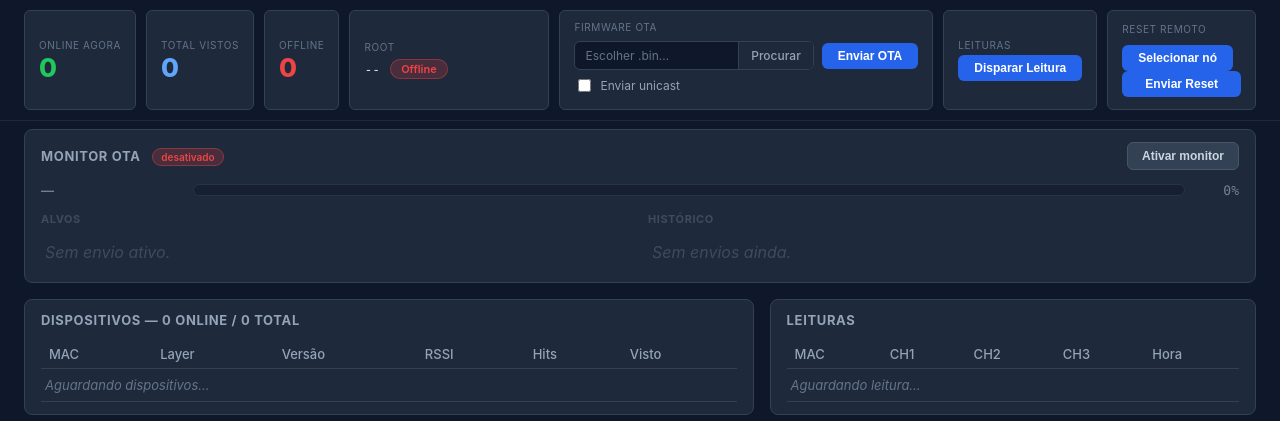
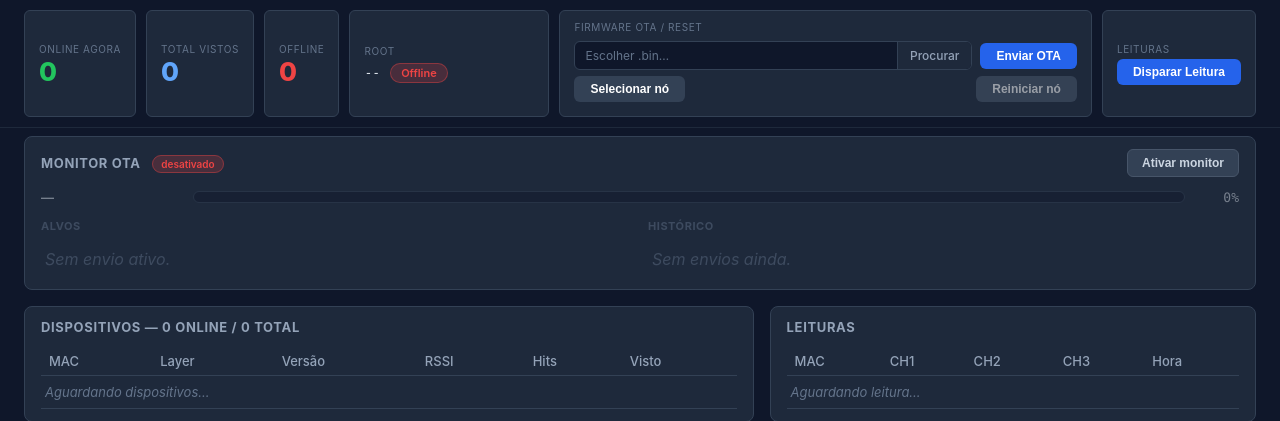
Before and after one commit to LucasFeh/MSC-WiFi-Mesh-Gateway, a Flask app: page / in a window 1280 px wide. Shown: the part 49-470 px from the top of the page. Run offline with Flask 3, Linux system fonts and the light colour scheme; data that the repository does not hold is empty; some libraries are stand-ins or nearby versions.

Commit message:
melhora na interface do flask

```diff
--- a/server/static/script/script.js
+++ b/server/static/script/script.js
@@ -138,22 +138,18 @@ document.getElementById("fwFile").addEventListener("change", function () {
     }
 });
 
-/* ---- Unicast: escolher um MAC alvo num modal ---- */
-let unicastTarget = null;
-let resetTarget   = null;
+/* ---- Seleção de nó alvo: compartilhada por OTA (unicast) e Reset ---- */
+let selectedTarget = null;
 let _macModalOnSelect = null;
 let _macModalOnCancel = null;
 
-function updateTargetLabel() {
-    const span = document.getElementById("otaTarget");
-    span.textContent = unicastTarget ? `→ ${unicastTarget}` : "";
-}
-
-function updateResetTargetLabel() {
-    const span = document.getElementById("resetTarget");
-    span.textContent = resetTarget ? `→ ${resetTarget}` : "";
-    const btn = document.getElementById("resetBtn");
-    if (btn) btn.disabled = !resetTarget;
+function updateTargetUI() {
+    document.getElementById("otaTarget").textContent =
+        selectedTarget ? `→ ${selectedTarget}` : "";
+    const clearBtn = document.getElementById("targetClearBtn");
+    if (clearBtn) clearBtn.hidden = !selectedTarget;
+    const resetBtn = document.getElementById("resetBtn");
+    if (resetBtn) resetBtn.disabled = !selectedTarget;   // Reset exige um nó escolhido
 }
 
 function closeMacModal() {
@@ -199,27 +195,20 @@ async function openMacModal(onSelect, onCancel) {
     }
 }
 
-document.getElementById("otaUnicast").addEventListener("change", function () {
-    if (this.checked) {
-        openMacModal(
-            function(mac) { unicastTarget = mac; updateTargetLabel(); },
-            function()    { document.getElementById("otaUnicast").checked = false; }
-        );
-    } else {
-        unicastTarget = null;
-        updateTargetLabel();
-    }
-});
 document.getElementById("macModalClose").addEventListener("click", closeMacModal);
 document.getElementById("macModal").addEventListener("click", function (e) {
     if (e.target === this) closeMacModal();   // clique fora do card fecha
 });
 
-function openResetMacModal() {
-    openMacModal(
-        function(mac) { resetTarget = mac; updateResetTargetLabel(); },
-        null
-    );
+/* Um único alvo para os dois botões: o nó escolhido aqui é usado tanto pelo
+   "Enviar OTA" (unicast) quanto pelo "Reiniciar nó". */
+function openTargetMacModal() {
+    openMacModal(function (mac) { selectedTarget = mac; updateTargetUI(); }, null);
+}
+
+function clearTarget() {
+    selectedTarget = null;
+    updateTargetUI();
 }
 
 async function sendOta() {
@@ -235,7 +224,7 @@ async function sendOta() {
     const formData = new FormData();
     formData.append("file", fileInput.files[0]);
     // Com MAC selecionado -> unicast; sem nenhum MAC -> envia broadcast como antes.
-    if (unicastTarget) formData.append("target", unicastTarget);
+    if (selectedTarget) formData.append("target", selectedTarget);
     try {
         const r = await fetch("/api/ota/upload", { method: "POST", body: formData });
         const d = await r.json();
@@ -336,26 +325,27 @@ socket.on('ota_monitor_state', function (d) { setOtaMonitorEnabled(!!d.monitor_e
 })();
 
 async function sendReset() {
-    if (!resetTarget) {
-        document.getElementById("resetStatus").textContent = "Selecione um n\u00f3 primeiro.";
-        document.getElementById("resetStatus").style.color = "#f59e0b";
+    const status = document.getElementById("otaStatus");   // mesma linha de status do card
+    if (!selectedTarget) {
+        status.textContent = "Selecione um n\u00f3 primeiro.";
+        status.style.color = "#f59e0b";
         return;
     }
-    const status = document.getElementById("resetStatus");
-    const btn    = document.getElementById("resetBtn");
+    if (!confirm(`Reiniciar o n\u00f3 ${selectedTarget}?`)) return;
+    const btn = document.getElementById("resetBtn");
     btn.disabled = true;
-    status.textContent = `Enviando reset para ${resetTarget}\u2026`;
+    status.textContent = `Enviando reset para ${selectedTarget}\u2026`;
     status.style.color = "#94a3b8";
     try {
         const r = await fetch("/api/reset", {
             method: "POST",
             headers: { "Content-Type": "application/json" },
-            body: JSON.stringify({ target: resetTarget })
+            body: JSON.stringify({ target: selectedTarget })
         });
         const d = await r.json();
         if (d.ok) {
             const aviso = d.pushed ? "ROOT notificado" : "ROOT offline \u2014 envio ignorado";
-            status.textContent = `Reset enviado para ${resetTarget}. ${aviso}.`;
+            status.textContent = `Reset enviado para ${selectedTarget}. ${aviso}.`;
             status.style.color = d.pushed ? "#22c55e" : "#f59e0b";
         } else {
             status.textContent = "Erro: " + (d.error || "desconhecido");
@@ -365,6 +355,6 @@ async function sendReset() {
         status.textContent = "Erro: " + e.message;
         status.style.color = "#ef4444";
     } finally {
-        btn.disabled = false;
+        btn.disabled = !selectedTarget;   // segue habilitado enquanto houver alvo
     }
 }
--- a/server/static/style/styles.css
+++ b/server/static/style/styles.css
@@ -299,6 +299,25 @@ th { color: #94a3b8; font-weight: 500; }
     font-size: 12px;
     color: #60a5fa;
 }
+
+/* Seletor de nó (neutro) e botão de reiniciar (destrutivo), compartilhando o alvo */
+.ota-btn-ghost { background: #334155; }
+.ota-btn-ghost:hover { background: #3f4d63; }
+
+.ota-btn-reset { background: #dc2626; margin-left: auto; }
+.ota-btn-reset:hover { background: #b91c1c; }
+.ota-btn-reset:disabled { background: #475569; cursor: not-allowed; opacity: .55; }
+
+.ota-target-clear {
+    background: none;
+    border: none;
+    color: #94a3b8;
+    cursor: pointer;
+    font-size: 16px;
+    line-height: 1;
+    padding: 0 2px;
+}
+.ota-target-clear:hover { color: #ef4444; }
 
 /* ── Modal (seleção de MAC unicast) ── */
 .modal-overlay {
--- a/server/templates/index.html
+++ b/server/templates/index.html
@@ -37,7 +37,7 @@
             </div>
         </div>
         <div class="kpi-card kpi-ota">
-            <div class="kpi-label">Firmware OTA</div>
+            <div class="kpi-label">Firmware OTA / Reset</div>
             <div class="ota-row">
                 <label class="ota-file-label" for="fwFile">
                     <span class="ota-file-name" id="fwFileName">Escolher .bin&hellip;</span>
@@ -46,11 +46,16 @@
                 </label>
                 <button onclick="sendOta()" class="ota-btn">Enviar OTA</button>
             </div>
+            <!-- Seleção de nó compartilhada: o MAC escolhido vale para o OTA (unicast)
+                 e para o Reset. Sem seleção, o OTA roteia por nome e o Reset fica travado. -->
             <div class="ota-unicast-row">
-                <label class="ota-unicast">
-                    <input type="checkbox" id="otaUnicast"> Enviar unicast
-                </label>
+                <button type="button" class="ota-btn ota-btn-ghost" id="targetPickBtn"
+                        onclick="openTargetMacModal()">Selecionar nó</button>
                 <span class="ota-target" id="otaTarget"></span>
+                <button type="button" class="ota-target-clear" id="targetClearBtn"
+                        onclick="clearTarget()" title="Limpar seleção" hidden>&times;</button>
+                <button onclick="sendReset()" class="ota-btn ota-btn-reset" id="resetBtn"
+                        disabled>Reiniciar nó</button>
             </div>
             <div id="otaStatus" class="ota-status"></div>
         </div>
@@ -58,15 +63,6 @@
             <div class="kpi-label">Leituras</div>
             <button onclick="dispararLeitura()" class="ota-btn" id="readBtn">Disparar Leitura</button>
             <div id="readStatus" class="ota-status"></div>
-        </div>
-        <div class="kpi-card">
-            <div class="kpi-label">Reset Remoto</div>
-            <div class="ota-unicast-row">
-                <button type="button" class="ota-btn" id="resetPickBtn" onclick="openResetMacModal()">Selecionar nó</button>
-                <span class="ota-target" id="resetTarget"></span>
-            </div>
-            <button onclick="sendReset()" class="ota-btn" id="resetBtn" disabled>Enviar Reset</button>
-            <div id="resetStatus" class="ota-status"></div>
         </div>
     </div>
 
```
Also changed, not shown: 3 other files.
